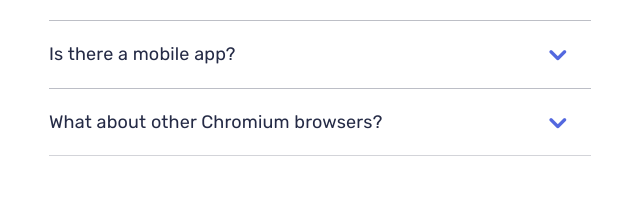
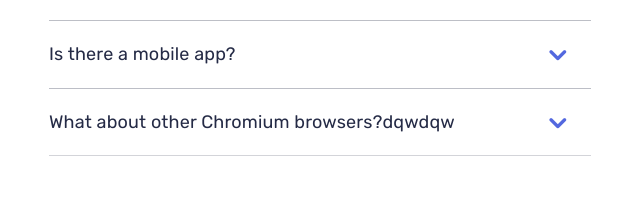
Before and after one commit to Max-Org-Test/bookmark, a website: page src/index.html in a window 1280 px wide. Shown: the part 2768-2979 px from the top of the page, 320-960 px from the left. Drawn offline with nearby package versions, Linux system fonts and the light colour scheme; files that its build step writes are made by us from their sources; files whose address does not match are found by name.

Commit message:
f0d89e607d: Test PR 6

```diff
--- a/src/index.html
+++ b/src/index.html
@@ -232,7 +232,7 @@
                 </div>
             </li>
             <li>
-                <h3>What about other Chromium browsers?</h3>
+                <h3>What about other Chromium browsers?dqwdqw</h3>
                 <div class="answer">
                     <p>Vivamus luctus eros aliquet convallis ultricies. Mauris augue massa. ultricies non ligula.
                         Suspendisse imperdiet. Vivamus luctus eros aliquet convallis ultrices. Mauris augue massa,
```
